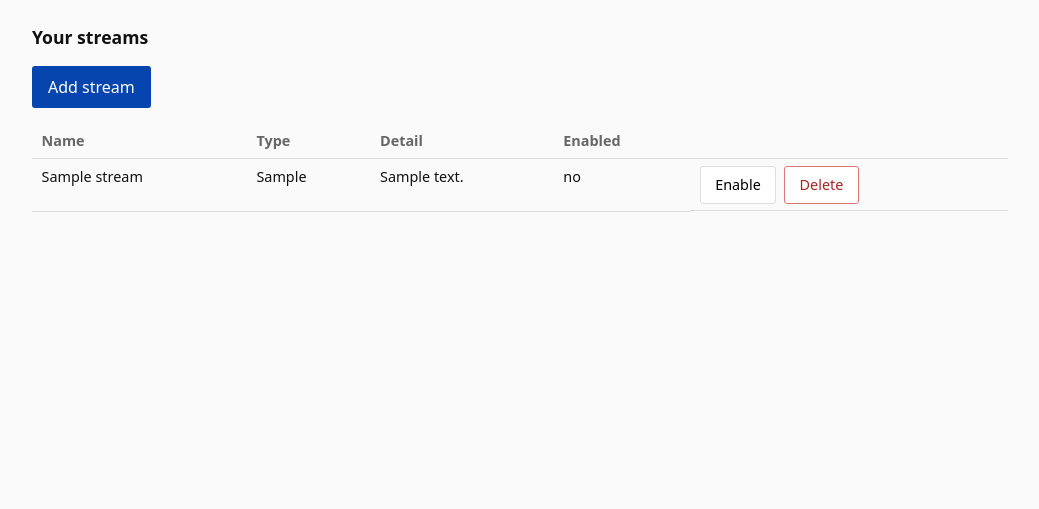
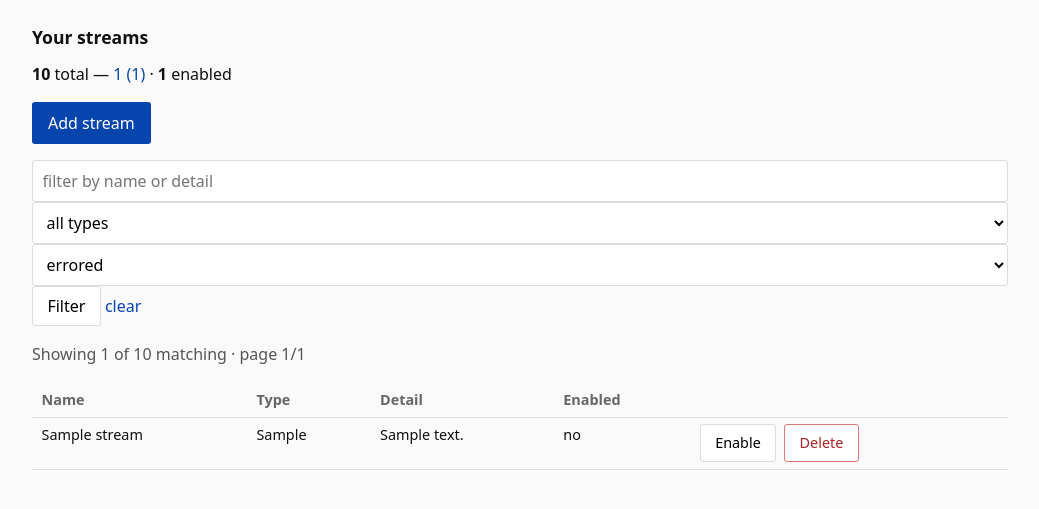
Before and after one commit to pmxi/sentinel, a Flask app: template src/sentinel/local/web/templates/streams.html in a window 1280 px wide. Shown: the part 63-572 px from the top of the page, without its empty margins (120-1159 px from the left). Run offline with Flask 3, Linux system fonts and the light colour scheme; the template is opened without the code that fills it: most values are stand-ins (such as "Sample title", 1, 10 or a date in 2020).

Commit message:
Streams page: search, filter, pagination, type counts
The streams list is about to grow from 71 to ~6000+ rows once the
Mediacloud catalog is materialized. The old single-table render became
unusable at that scale:

  * Adds a summary line at the top (total + per-stream-type counts,
    enabled count, errored count).
  * Adds search by name or detail, filter by stream_type, filter by
    enabled / disabled / errored status.
  * Paginates at 100 per page with prev/next links.
  * Extends list_stream_rows to populate `detail` and `enabled` for
    sitemap_news and bluesky streams (previously empty).

```diff
--- a/src/sentinel/local/web/app.py
+++ b/src/sentinel/local/web/app.py
@@ -161,7 +161,65 @@ def create_app(database_url: Optional[str] = None, debug: bool = False) -> Flask
             rows = LocalStreamService(db).list_stream_rows()
         finally:
             db.close()
-        return render_template("streams.html", streams=rows)
+
+        # Filters
+        q = (request.args.get("q") or "").strip().lower()
+        type_filter = (request.args.get("type") or "").strip().lower()
+        status = (request.args.get("status") or "").strip().lower()  # 'enabled'|'disabled'|'error'
+
+        type_counts: dict[str, int] = {}
+        enabled_count = 0
+        error_count = 0
+        for r in rows:
+            type_counts[r["stream_type"]] = type_counts.get(r["stream_type"], 0) + 1
+            if r["enabled"]:
+                enabled_count += 1
+            if r["error"]:
+                error_count += 1
+
+        def keep(r) -> bool:
+            if type_filter and r["stream_type"] != type_filter:
+                return False
+            if status == "enabled" and not r["enabled"]:
+                return False
+            if status == "disabled" and r["enabled"]:
+                return False
+            if status == "error" and not r["error"]:
+                return False
+            if q:
+                hay = (r["name"] + " " + (r["detail"] or "")).lower()
+                if q not in hay:
+                    return False
+            return True
+
+        filtered = [r for r in rows if keep(r)]
+
+        # Pagination
+        try:
+            page = max(1, int(request.args.get("page", "1")))
+        except ValueError:
+            page = 1
+        per_page = 100
+        total = len(filtered)
+        pages = max(1, (total + per_page - 1) // per_page)
+        page = min(page, pages)
+        start = (page - 1) * per_page
+        page_rows = filtered[start:start + per_page]
+
+        return render_template(
+            "streams.html",
+            streams=page_rows,
+            page=page,
+            pages=pages,
+            total=total,
+            grand_total=len(rows),
+            type_counts=sorted(type_counts.items(), key=lambda kv: -kv[1]),
+            enabled_count=enabled_count,
+            error_count=error_count,
+            q=q,
+            type_filter=type_filter,
+            status=status,
+        )
 
     @app.route("/streams/new")
     def new_stream_page():
--- a/src/sentinel/local/web/templates/streams.html
+++ b/src/sentinel/local/web/templates/streams.html
@@ -3,8 +3,42 @@
 {% block content %}
 <section>
   <h2>Your streams</h2>
+
+  <p style="margin: 0 0 1em 0;">
+    <strong>{{ grand_total }}</strong> total
+    {% if type_counts %}—
+      {% for t, n in type_counts %}
+        <a href="{{ url_for('streams_page', type=t) }}">{{ t }} ({{ n }})</a>{% if not loop.last %}, {% endif %}
+      {% endfor %}
+    {% endif %}
+    · <strong>{{ enabled_count }}</strong> enabled
+    {% if error_count %}· <strong style="color: #c33;">{{ error_count }}</strong> errored{% endif %}
+  </p>
+
   <p><a class="button" href="{{ url_for('new_stream_page') }}">Add stream</a></p>
+
+  <form method="get" action="{{ url_for('streams_page') }}" style="margin-bottom: 1em;">
+    <input type="text" name="q" value="{{ q }}" placeholder="filter by name or detail" />
+    <select name="type">
+      <option value="">all types</option>
+      {% for t, n in type_counts %}
+        <option value="{{ t }}" {% if type_filter == t %}selected{% endif %}>{{ t }} ({{ n }})</option>
+      {% endfor %}
+    </select>
+    <select name="status">
+      <option value="">any status</option>
+      <option value="enabled"  {% if status == 'enabled'  %}selected{% endif %}>enabled</option>
+      <option value="disabled" {% if status == 'disabled' %}selected{% endif %}>disabled</option>
+      <option value="error"    {% if status == 'error'    %}selected{% endif %}>errored</option>
+    </select>
+    <button type="submit">Filter</button>
+    {% if q or type_filter or status %}
+      <a href="{{ url_for('streams_page') }}">clear</a>
+    {% endif %}
+  </form>
+
   {% if streams %}
+    <p style="opacity: 0.7;">Showing {{ streams|length }} of {{ total }} matching · page {{ page }}/{{ pages }}</p>
     <table>
       <thead><tr><th>Name</th><th>Type</th><th>Detail</th><th>Enabled</th><th></th></tr></thead>
       <tbody>
@@ -12,7 +46,7 @@
         <tr>
           <td>{{ s.name }}</td>
           <td>{{ s.stream_type }}</td>
-          <td>
+          <td style="max-width: 36em; overflow: hidden; text-overflow: ellipsis;">
             {% if s.error %}<em>invalid: {{ s.error }}</em>{% else %}{{ s.detail }}{% endif %}
           </td>
           <td>{{ "yes" if s.enabled else "no" }}</td>
@@ -29,8 +63,24 @@
       {% endfor %}
       </tbody>
     </table>
+
+    {% if pages > 1 %}
+      <p style="margin-top: 1em;">
+        {% if page > 1 %}
+          <a href="{{ url_for('streams_page', page=page-1, q=q, type=type_filter, status=status) }}">&laquo; prev</a>
+        {% endif %}
+        page {{ page }} of {{ pages }}
+        {% if page < pages %}
+          <a href="{{ url_for('streams_page', page=page+1, q=q, type=type_filter, status=status) }}">next &raquo;</a>
+        {% endif %}
+      </p>
+    {% endif %}
   {% else %}
-    <p>No streams yet.</p>
+    {% if q or type_filter or status %}
+      <p>No streams match the filter.</p>
+    {% else %}
+      <p>No streams yet.</p>
+    {% endif %}
   {% endif %}
 </section>
 {% endblock %}
```
Also changed, not shown: src/sentinel/local/services/streams.py (+9 -0 lines).
